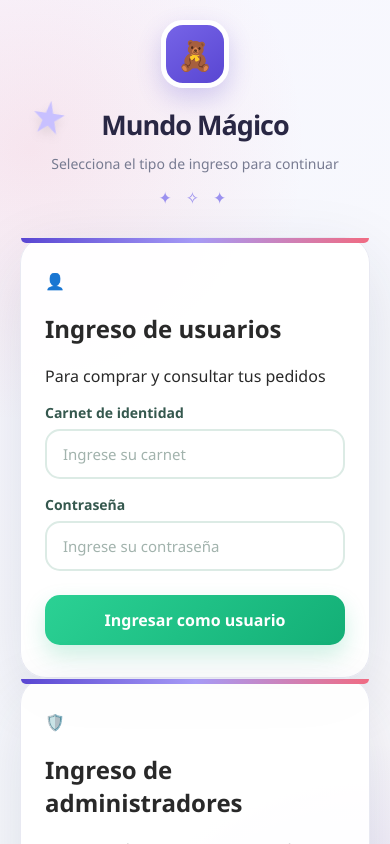
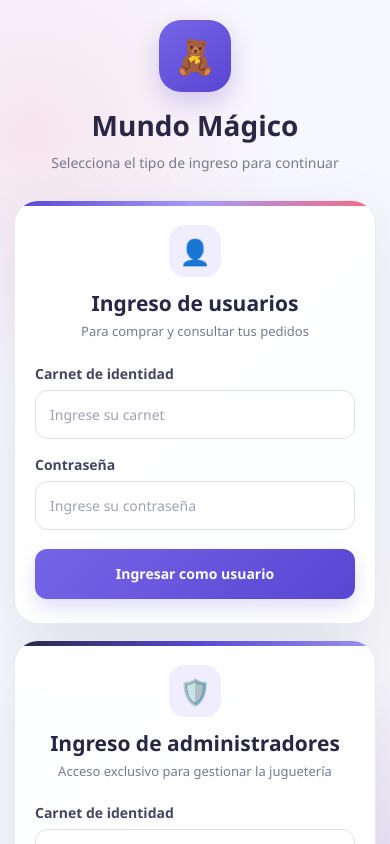
Before and after one commit to hett29/frontend-jugueteria, a React (Vite) app: page /login in a window 390 px wide. Shown: the top 844 px of the page. Built offline with nearby package versions, Linux system fonts and the light colour scheme.

Commit message:
Style split login panels responsively

```diff
--- a/src/pages/auth/LoginPage.css
+++ b/src/pages/auth/LoginPage.css
@@ -1,342 +1,54 @@
-/* =========================================
-   MUNDO MÁGICO - LOGIN
-   ========================================= */
-
 .login-page {
   min-height: 100vh;
   width: 100%;
   padding: 30px;
-  box-sizing: border-box;
-
   display: flex;
   align-items: center;
   justify-content: center;
-
-  position: relative;
-  overflow: hidden;
-
-  font-family: "Segoe UI", Tahoma, Geneva, Verdana, sans-serif;
-
-  /* Fondo de juguetería */
-  background:
-    radial-gradient(circle at 10% 15%, #ffd84d 0 8%, transparent 20%),
-    radial-gradient(circle at 90% 15%, #ff8b7b 0 7%, transparent 20%),
-    radial-gradient(circle at 8% 90%, #62d5ff 0 8%, transparent 22%),
-    radial-gradient(circle at 92% 90%, #55d99d 0 9%, transparent 22%),
-    linear-gradient(135deg, #eafff5, #eaf8ff, #fff9e6);
-}
-
-
-/* =========================================
-   DECORACIONES
-   ========================================= */
-
-.login-page::before {
-  content: "★";
-
-  position: absolute;
-  top: 8%;
-  left: 8%;
-
-  font-size: 65px;
-  color: #ffd43b;
-
-  transform: rotate(-15deg);
-
-  filter: drop-shadow(0 5px 5px rgba(0, 0, 0, 0.08));
-
-  animation: floatStar 4s ease-in-out infinite;
-}
-
-.login-page::after {
-  content: "✦";
-
-  position: absolute;
-  right: 8%;
-  bottom: 10%;
-
-  font-size: 75px;
-  color: #ff766b;
-
-  animation: floatStar 5s ease-in-out infinite reverse;
-}
-
-
-/* =========================================
-   CONTENEDOR
-   ========================================= */
-
-.login-page-content {
-  width: 100%;
-  max-width: 460px;
-
-  position: relative;
-  z-index: 2;
-}
-
-
-/* =========================================
-   TARJETA
-   ========================================= */
-
-.login-page-card {
-  width: 100%;
-  padding: 42px;
-
   box-sizing: border-box;
-
-  background: rgba(255, 255, 255, 0.92);
-
-  border: 3px solid #ffffff;
-
-  border-radius: 30px;
-
-  box-shadow:
-    0 25px 60px rgba(40, 100, 80, 0.18),
-    0 8px 20px rgba(40, 100, 80, 0.08);
-
-  position: relative;
-
-  animation: cardAppear 0.7s ease;
-}
-
-
-/* Línea de colores */
-.login-page-card::before {
-  content: "";
-
-  position: absolute;
-
-  top: 0;
-  left: 12%;
-  right: 12%;
-
-  height: 6px;
-
-  border-radius: 0 0 10px 10px;
-
-  background: linear-gradient(
-    90deg,
-    #ffd43b,
-    #ff7468,
-    #55c7f2,
-    #28cf91
-  );
-}
-
-
-/* =========================================
-   ENCABEZADO
-   ========================================= */
-
-.login-page-header {
-  text-align: center;
-  margin-bottom: 28px;
-}
-
-
-/* =========================================
-   ICONO
-   ========================================= */
-
-.login-page-icon {
-  width: 82px;
-  height: 82px;
-
-  margin: 0 auto 18px;
-
-  display: flex;
-  align-items: center;
-  justify-content: center;
-
-  border-radius: 24px;
-
-  background: linear-gradient(
-    135deg,
-    #28cf91,
-    #0eaa72
-  );
-
-  border: 5px solid #ffffff;
-
-  box-shadow:
-    0 12px 28px rgba(30, 190, 130, 0.25);
-
-  font-size: 36px;
-
-  transform: rotate(-4deg);
-}
-
-
-/* =========================================
-   TITULO
-   ========================================= */
-
-.login-page-header h1 {
-  margin: 0;
-
-  color: #17483b;
-
-  font-size: 32px;
-  font-weight: 800;
-
-  letter-spacing: -1px;
-}
-
-
-/* =========================================
-   SUBTITULO
-   ========================================= */
-
-.login-page-header p {
-  margin: 10px 0 0;
-
-  color: #71877f;
-
-  font-size: 14px;
-  line-height: 1.5;
-}
-
-
-/* =========================================
-   DECORACIÓN DEL HEADER
-   ========================================= */
-
-.login-page-header::after {
-  content: "✦  ✧  ✦";
-
-  display: block;
-
-  margin-top: 12px;
-
-  color: #ffc928;
-
-  font-size: 17px;
-
-  letter-spacing: 5px;
-}
-
-
-/* =========================================
-   FOOTER
-   ========================================= */
-
-.login-page-footer {
-  margin-top: 25px;
-
-  text-align: center;
-
-  color: #82978f;
-
-  font-size: 12px;
-}
-
-
-/* =========================================
-   ANIMACIONES
-   ========================================= */
-
-@keyframes cardAppear {
-  from {
-    opacity: 0;
-    transform: translateY(25px) scale(0.96);
-  }
-
-  to {
-    opacity: 1;
-    transform: translateY(0) scale(1);
-  }
-}
-
-
-@keyframes floatStar {
-  0%,
-  100% {
-    transform: translateY(0) rotate(-10deg);
-  }
-
-  50% {
-    transform: translateY(-15px) rotate(10deg);
-  }
-}
-
-
-/* =========================================
-   RESPONSIVE
-   ========================================= */
-
-@media (max-width: 600px) {
-
-  .login-page {
-    padding: 20px;
-  }
-
-  .login-page-card {
-    padding: 32px 24px;
-    border-radius: 25px;
-  }
-
-  .login-page-header h1 {
-    font-size: 27px;
-  }
-
-  .login-page-icon {
-    width: 68px;
-    height: 68px;
-    font-size: 29px;
-  }
-
-  .login-page::before {
-    font-size: 45px;
-  }
-
-  .login-page::after {
-    font-size: 50px;
-  }
-}
-
-
-@media (max-width: 380px) {
-
-  .login-page {
-    padding: 14px;
-  }
-
-  .login-page-card {
-    padding: 28px 18px;
-  }
-
-  .login-page-header h1 {
-    font-size: 24px;
-  }
-}
-
-/* Acabado más sobrio y consistente con el resto de la tienda */
-.login-page {
   background:
     radial-gradient(circle at 8% 12%, rgba(240,107,130,.13), transparent 24%),
     radial-gradient(circle at 92% 84%, rgba(89,70,210,.16), transparent 27%),
     linear-gradient(135deg, #f8f7ff, #f6f8fc 55%, #fff8fa);
+  font-family: "Segoe UI", Tahoma, Geneva, Verdana, sans-serif;
 }
-.login-page::before { color: #c8c0ff; }
-.login-page::after { color: #f5a6b5; }
+.login-page-content { width: 100%; max-width: 1100px; position: relative; z-index: 2; }
+.login-page-header { text-align: center; margin-bottom: 28px; }
+.login-page-icon {
+  width: 72px; height: 72px; margin: 0 auto 14px; display: grid; place-items: center;
+  border-radius: 22px; background: linear-gradient(145deg, #7664e7, #5946d2);
+  box-shadow: 0 10px 24px rgba(89,70,210,.24); font-size: 34px;
+}
+.login-page-header h1 { margin: 0; color: #292744; font-size: 32px; font-weight: 800; }
+.login-page-header p { margin: 9px 0 0; color: #777b91; font-size: 14px; }
+.login-panels { display: grid; grid-template-columns: repeat(2, minmax(0, 1fr)); gap: 22px; align-items: stretch; }
 .login-page-card {
-  border: 1px solid #e8e9f2;
-  border-radius: 26px;
-  box-shadow: 0 24px 70px rgba(37,39,76,.12);
+  width: 100%; padding: 30px; box-sizing: border-box; background: rgba(255,255,255,.95);
+  border: 1px solid #e8e9f2; border-radius: 24px; box-shadow: 0 24px 70px rgba(37,39,76,.10);
+  position: relative; overflow: hidden;
 }
-.login-page-card::before {
-  left: 0;
-  right: 0;
-  height: 5px;
-  background: linear-gradient(90deg, #5946d2, #a69af6, #f06b82);
+.login-page-card::before { content: ""; position: absolute; top: 0; left: 0; right: 0; height: 5px; background: linear-gradient(90deg,#5946d2,#a69af6,#f06b82); }
+.admin-login-panel::before { background: linear-gradient(90deg,#292744,#5946d2,#9b91ef); }
+.login-panel-heading { text-align: center; margin-bottom: 22px; }
+.login-panel-icon { display: inline-grid; place-items: center; width: 52px; height: 52px; border-radius: 16px; background: #f0edff; font-size: 25px; }
+.login-panel-heading h2 { margin: 12px 0 5px; color: #292744; font-size: 21px; }
+.login-panel-heading p { margin: 0; color: #777b91; font-size: 13px; line-height: 1.5; }
+.login-page-footer { margin-top: 24px; text-align: center; color: #777b91; font-size: 12px; }
+.login-form-container, .login-form { width: 100%; }
+.login-form { display: flex; flex-direction: column; gap: 16px; }
+.login-form-group { display: flex; flex-direction: column; gap: 7px; }
+.login-form-group label { color: #454563; font-size: 14px; font-weight: 700; }
+.login-form-group input { width: 100%; height: 49px; padding: 0 14px; box-sizing: border-box; border: 1.5px solid #e0e1ed; border-radius: 12px; background: #fff; color: #292744; font-size: 14px; outline: none; }
+.login-form-group input:focus { border-color: #8c7fea; box-shadow: 0 0 0 4px rgba(89,70,210,.09); }
+.login-form-group input::placeholder { color: #a0a2b3; }
+.login-form-error { margin: 0; padding: 10px 12px; border-radius: 10px; background: #fff0f2; color: #bd3654; font-size: 12px; line-height: 1.45; }
+.login-form button { min-height: 49px; margin-top: 3px; padding: 12px 14px; border: 0; border-radius: 12px; background: linear-gradient(135deg,#7664e7,#5946d2); color: #fff; font-size: 14px; font-weight: 750; cursor: pointer; box-shadow: 0 8px 18px rgba(89,70,210,.18); }
+.login-form button:hover { background: linear-gradient(135deg,#6754d3,#4333ad); }
+.admin-login-panel .login-form button { background: linear-gradient(135deg,#393653,#24223b); }
+.admin-login-panel .login-form button:hover { background: #17162a; }
+@media (max-width: 760px) {
+  .login-page { padding: 20px 14px; }
+  .login-panels { grid-template-columns: 1fr; gap: 16px; }
+  .login-page-card { padding: 24px 20px; }
+  .login-page-header h1 { font-size: 28px; }
 }
-.login-page-icon {
-  border-radius: 22px;
-  background: linear-gradient(145deg, #7664e7, #5946d2);
-  box-shadow: 0 10px 24px rgba(89,70,210,.24);
-  transform: none;
-}
-.login-page-header h1 { color: #292744; }
-.login-page-header p, .login-page-footer { color: #777b91; }
-.login-page-header::after { color: #9b91ef; }
```
